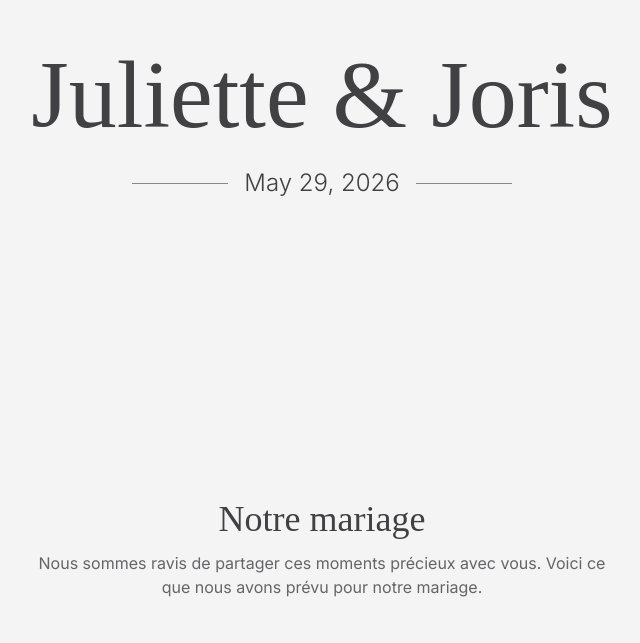
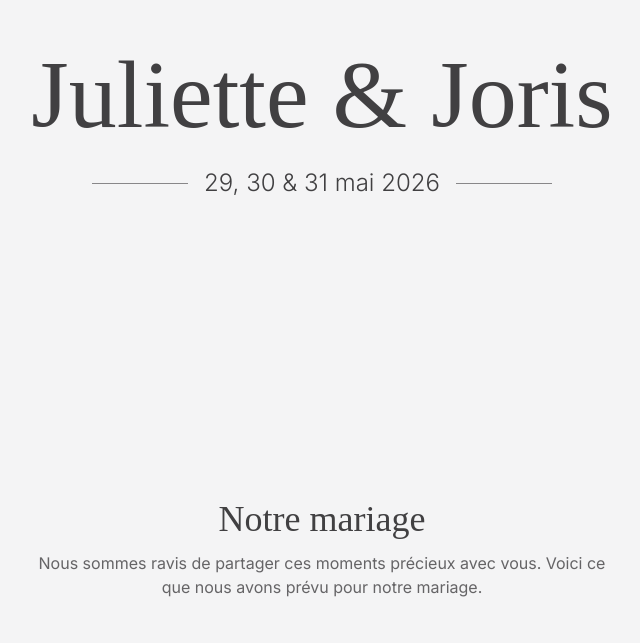
Before and after one commit to Joris-Fonck/weeding, a React (Vite) app: page / in a window 1280 px wide. Shown: the part 157-800 px from the top of the page, without its empty margins (318-958 px from the left). Built offline with nearby package versions, Linux system fonts and the light colour scheme; a web font is replaced by a local one.

Commit message:
update date

```diff
--- a/src/components/HeroSection.tsx
+++ b/src/components/HeroSection.tsx
@@ -26,7 +26,7 @@ const HeroSection: React.FC = () => {
           transition={{ delay: 0.6, duration: 0.8 }}
         >
           <div className="h-[1px] w-12 md:w-24 bg-[#414042] opacity-60"></div>
-          <p className="text-xl md:text-2xl font-light text-[#414042]">May 29, 2026</p>
+          <p className="text-xl md:text-2xl font-light text-[#414042]">29, 30 & 31 mai 2026</p>
           <div className="h-[1px] w-12 md:w-24 bg-[#414042] opacity-60"></div>
         </motion.div>
       </motion.div>
```
